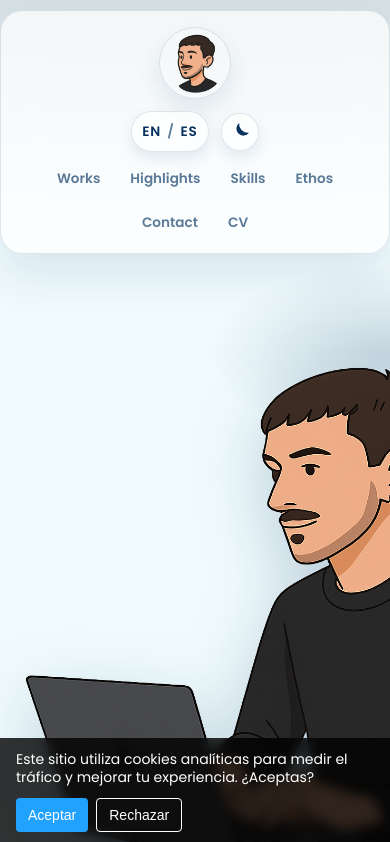
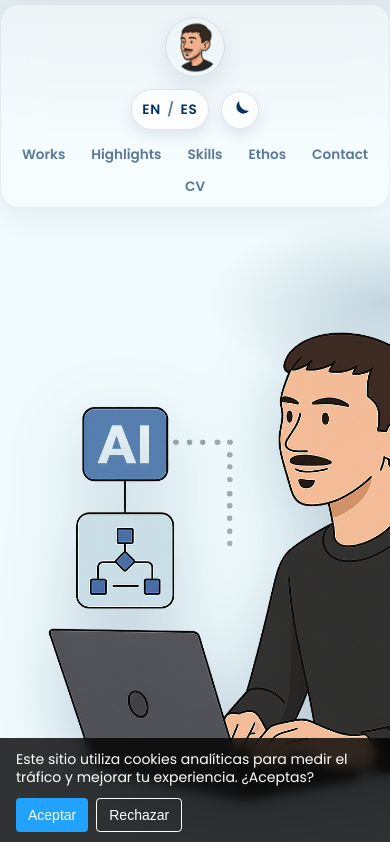
Before and after one commit to cero-vivo/luis-espinoza-porfolio, a Next.js app: page /en in a window 390 px wide. Shown: the top 842 px of the page. Built offline with nearby package versions, Linux system fonts and the light colour scheme.

Commit message:
refactor: Update image sources and adjust styles for improved layout consistency

```diff
--- a/components/pages/landing/landing.tsx
+++ b/components/pages/landing/landing.tsx
@@ -74,7 +74,7 @@ export const Landing = () => {
 					</div>
 				</div>
 				<div className={styles.heroVisual}>
-					<Image src="/images/avatar_laptop.png" alt="Luis Espinoza" width={360} height={360} priority className={styles.avatarImage} />
+					<Image src="/images/ia-drven.png" alt="Luis Espinoza" width={360} height={360} priority className={styles.avatarImage} />
 				</div>
 			</section>
 			<section className={styles.stackCard}>
--- a/components/pages/skills/skills.tsx
+++ b/components/pages/skills/skills.tsx
@@ -54,7 +54,7 @@ export const Skills = () => {
 				<div className={styles.visualPanel}>
 					<div className={styles.visualGlow} aria-hidden />
 					<Image
-						src='/images/skills_photo1.jpg'
+						src='/images/avatar_laptop.png'
 						alt='Luis Espinoza collaborating with product teams'
 						width={420}
 						height={560}
--- a/components/shared/header/header.module.css
+++ b/components/shared/header/header.module.css
@@ -3,31 +3,42 @@
     top: 0;
     width: 100%;
     z-index: 2000;
-    padding: 16px 0 20px;
+    padding: 2% 0 10px;
     background: linear-gradient(180deg, var(--overlay) 0%, transparent 80%);
+    background: linear-gradient(180deg, color-mix(in srgb, var(--overlay) 60%, transparent) 0%, transparent 70%);
 }
 
 .inner {
+
     margin: 0 auto;
     max-width: 1200px;
-    padding: 16px 28px;
+    padding: 10px 18px;
     display: grid;
     grid-template-columns: auto 1fr auto;
     align-items: center;
-    gap: 24px;
+    gap: 16px;
     background: var(--surface-glass);
+    background: color-mix(in srgb, var(--surface-glass) 60%, transparent);
     border: 1px solid var(--border-subtle);
-    border-radius: 28px;
-    box-shadow: 0 22px 45px var(--shadow-soft);
+    border: 1px solid color-mix(in srgb, var(--border-subtle) 60%, transparent);
+    border-radius: 20px;
+    box-shadow: 0 10px 26px color-mix(in srgb, var(--shadow-soft) 60%, transparent);
     backdrop-filter: blur(20px) saturate(120%);
     -webkit-backdrop-filter: blur(20px) saturate(120%);
     transition: border-color 0.3s ease, box-shadow 0.3s ease, background 0.3s ease;
 }
 
+html.dark .inner {
+    background: var(--surface-glass);
+    background: color-mix(in srgb, var(--surface-glass) 52%, transparent);
+    border: 1px solid color-mix(in srgb, var(--border-subtle) 50%, transparent);
+    box-shadow: 0 10px 26px color-mix(in srgb, var(--shadow-soft) 48%, transparent);
+}
+
 .brand {
     display: flex;
     align-items: center;
-    gap: 16px;
+    gap: 12px;
     text-decoration: none;
     color: inherit;
 }
@@ -65,7 +76,7 @@ html.dark .brandPhoto {
     display: flex;
     justify-content: center;
     align-items: center;
-    gap: 24px;
+    gap: 16px;
     flex-wrap: wrap;
 }
 
@@ -75,7 +86,7 @@ html.dark .brandPhoto {
     font-size: 0.92rem;
     font-weight: 600;
     color: var(--text-subtle);
-    padding: 6px 10px;
+    padding: 4px 10px;
     border-radius: 999px;
     transition: color 0.24s ease, transform 0.24s ease, background-color 0.24s ease;
     z-index: 0;
@@ -176,7 +187,7 @@ html.dark .brandPhoto {
     background: none;
     border: none;
     text-align: left;
-    padding: 10px 12px;
+    padding: 8px 10px;
     border-radius: 12px;
     color: var(--text-subtle);
     font-size: 0.85rem;
@@ -192,14 +203,14 @@ html.dark .brandPhoto {
 
 @media (max-width: 980px) {
     .headerBox {
-        padding: 12px 0 16px;
+        padding: 4px 0 10px;
     }
 
     .inner {
         grid-template-columns: 1fr;
         justify-items: center;
         gap: 12px;
-        padding: 18px 20px;
+        padding: 12px 16px;
     }
 
     .brand {
@@ -218,12 +229,12 @@ html.dark .brandPhoto {
 
 @media (max-width: 640px) {
     .headerBox {
-        padding: 10px 0 14px;
+        padding: 4px 0 8px;
     }
 
     .inner {
-        padding: 16px;
-        border-radius: 22px;
+        padding: 12px;
+        border-radius: 18px;
     }
 
     .brandCopy {
@@ -231,12 +242,12 @@ html.dark .brandPhoto {
     }
 
     .nav {
-        gap: 14px;
+        gap: 10px;
         font-size: 0.85rem;
     }
 
     .option {
         font-size: 0.85rem;
-        padding: 6px 8px;
+        padding: 4px 8px;
     }
 }
--- a/components/shared/header/header.tsx
+++ b/components/shared/header/header.tsx
@@ -185,8 +185,8 @@ export const Header = () => {
 					<Image
 						src="/images/header_photo2.png"
 						alt="Luis Espinoza"
-						width={72}
-						height={72}
+						width={60}
+						height={60}
 						className={styles.brandPhoto}
 					/>
 					<span className={styles.brandCopy}>
```
